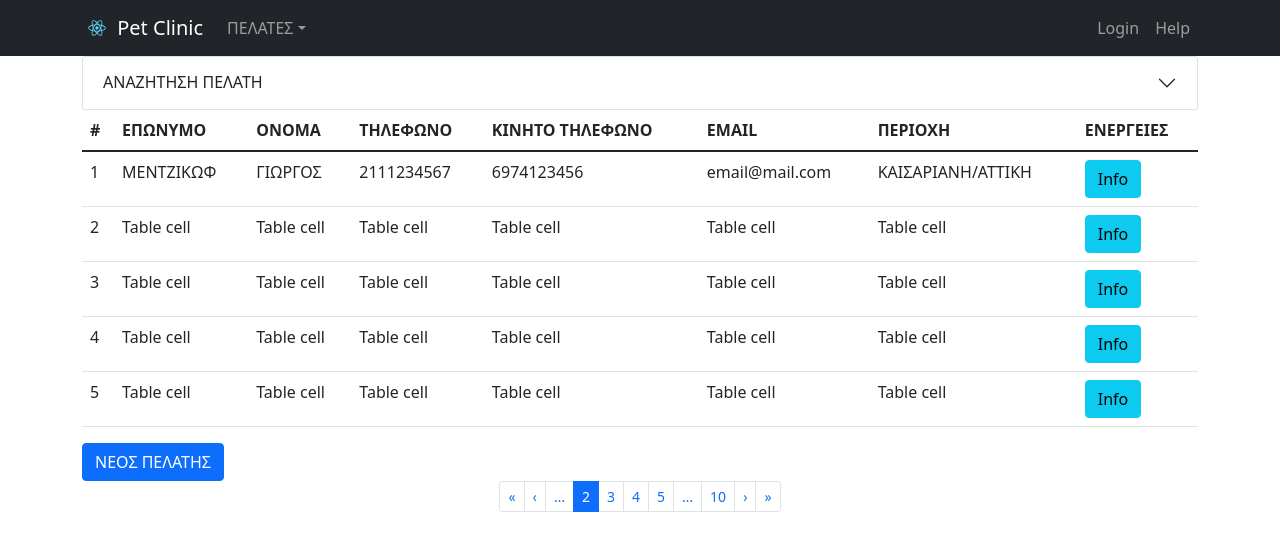
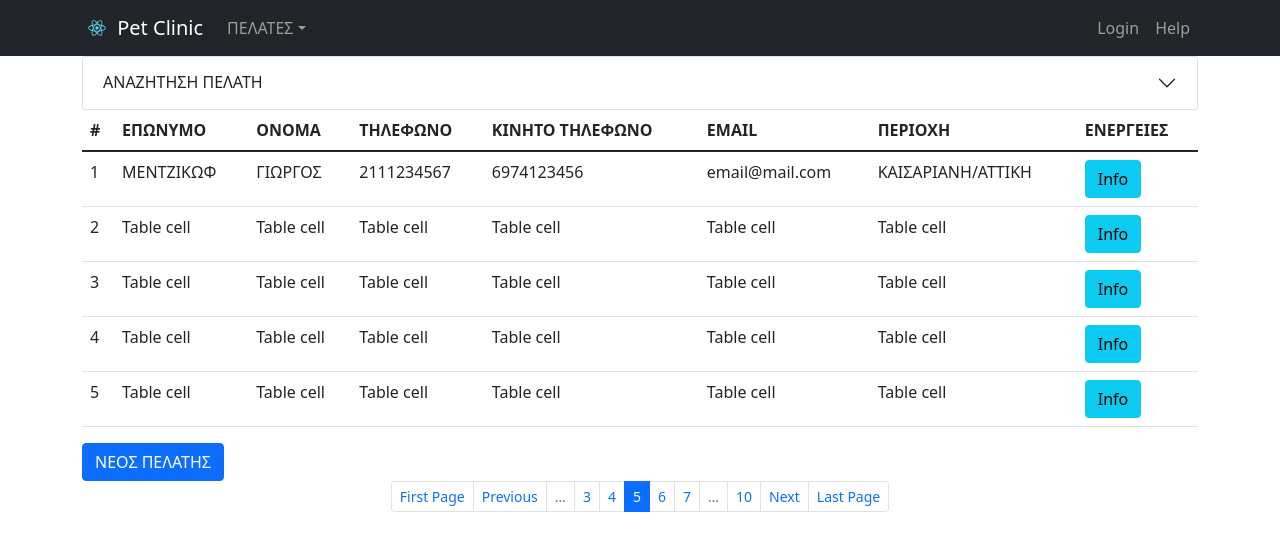
Before and after one commit to gmentzik/petclinic_frontend, a React (Create React App) app: page / in a window 1280 px wide. Shown: the top 550 px of the page. Built offline with nearby package versions, Linux system fonts and the light colour scheme.

Commit message:
Pagination component ready

```diff
--- a/src/App.tsx
+++ b/src/App.tsx
@@ -1,4 +1,4 @@
-import React from 'react';
+import React, { useState } from 'react';
 import logo from './logo.svg';
 // import './App.css';
 import 'bootstrap/dist/css/bootstrap.min.css';
@@ -6,6 +6,11 @@ import { Accordion, Button, Col, Container, Form, Nav, Navbar, NavDropdown, Row,
 import PageIndex from './components/PageIndex';
 
 function App() {
+
+  const [selectedPage, setSelectedPage] = useState(5);
+  // eslint-disable-next-line
+  const [totalPages, setTotalPages] = useState(10);
+
   return (
     <div className="App">
       <header className="App-header">
@@ -134,12 +139,8 @@ function App() {
             <div className="d-flex justify-content-start">
               <Button variant="primary">ΝΕΟΣ ΠΕΛΑΤΗΣ</Button>
             </div>
-            <PageIndex active={2} total={10}
-            // goToFirstPage={null}
-            // goToLastPage={null}
-            // goToPreviousPage={null}
-            // goToNextPage={null}
-            // goToPage={null}
+            <PageIndex active={selectedPage} total={totalPages}
+               goToPage={(page:number)=> setSelectedPage(page)}
             />
           </Row>
 
--- a/src/components/PageIndex.tsx
+++ b/src/components/PageIndex.tsx
@@ -1,48 +1,42 @@
 import React from "react";
 import { Pagination } from "react-bootstrap";
+
 
 
 interface Props {
   active: number;
   total: number;
-  goToFirstPage?: () => void;
-  goToLastPage?: () => void;
-  goToPreviousPage?: () => void;
-  goToNextPage?: () => void;
-  goToPage?: (page:number) => void;
+  goToPage: (page:number) => void;
 }
 
 const PageIndex = (props: Props) => {
 
-  const active = props.active;
   const items = [];
-  const displayNumbers = 3;
-  const startIndex = props.active;
-  const endIndex = (startIndex + displayNumbers < props.total) ? startIndex + displayNumbers : props.total - 1;
-  if (startIndex > 1) {
-      items.push(<Pagination.Ellipsis />,);
-  };
+  const displayNumbers = 5;
+  const startIndex = props.active > 3 ? props.active - 2: 1;
+  const endIndex = (startIndex + displayNumbers - 1 < props.total) ? startIndex + displayNumbers - 1 : props.total - 1;
   for (let number = startIndex; number <= endIndex; number++) {
     items.push(
-      <Pagination.Item key={number} active={number === active}>
+      <Pagination.Item onClick={ () => props.goToPage(number) } key={number} active={number === props.active}>
         {number}
       </Pagination.Item>,
     );
   }
-  if (endIndex < props.total - 1) {
-    items.push(<Pagination.Ellipsis />,);
-  };
-  items.push(<Pagination.Item key={props.total} active={props.total === active}>{props.total}</Pagination.Item>);
+  (endIndex < props.total - 1) && items.push(<Pagination.Ellipsis disabled />);
+  items.push(<Pagination.Item  onClick={ () => props.goToPage(props.total) } key={props.total} active={props.total === props.active}>{props.total}</Pagination.Item>);
 
+  const previousPage = props.active > 1 ? props.active - 1 : 1;
+  const nextPage = props.active < props.total ? props.active + 1 : props.total;
 
   return (
     <div className="d-flex justify-content-center">
       <Pagination size="sm">
-        <Pagination.First />
-        <Pagination.Prev />
+        <Pagination.First onClick={() => props.goToPage(1) } disabled={ ( props.active > 1) ? false : true }>First Page</Pagination.First>
+        <Pagination.Prev onClick={() => props.goToPage(previousPage) } disabled={ ( props.active > 1) ? false : true }>Previous</Pagination.Prev>
+        { (startIndex > 1) && <Pagination.Ellipsis disabled /> }
         {items}
-        <Pagination.Next />
-        <Pagination.Last />
+        <Pagination.Next onClick={() => props.goToPage(nextPage) } disabled={ ( props.active < props.total ) ? false : true }>Next</Pagination.Next>
+        <Pagination.Last onClick={() => props.goToPage(props.total) } disabled={ ( props.active < props.total ) ? false : true }>Last Page</Pagination.Last>
       </Pagination>
     </div>
   );
```
